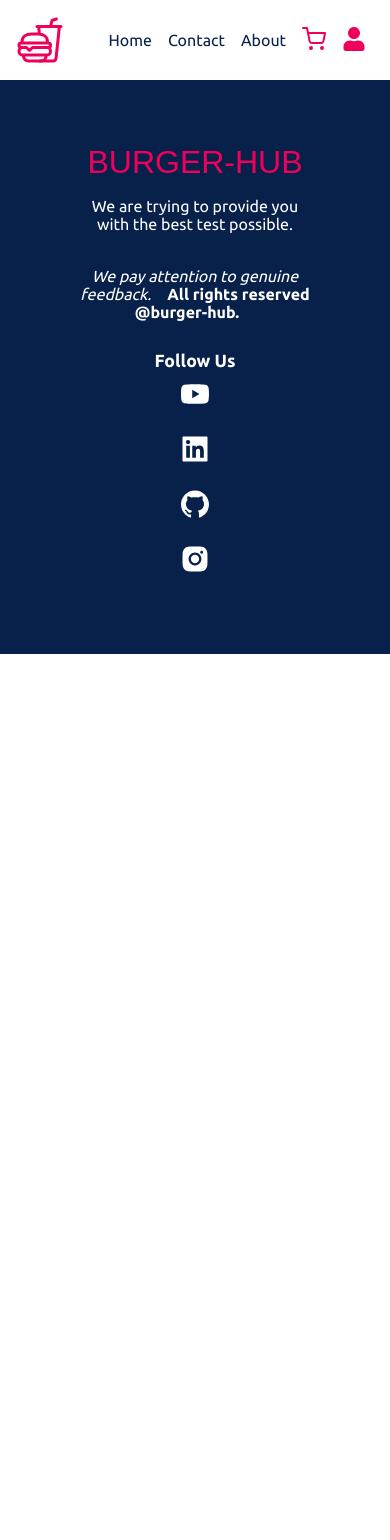
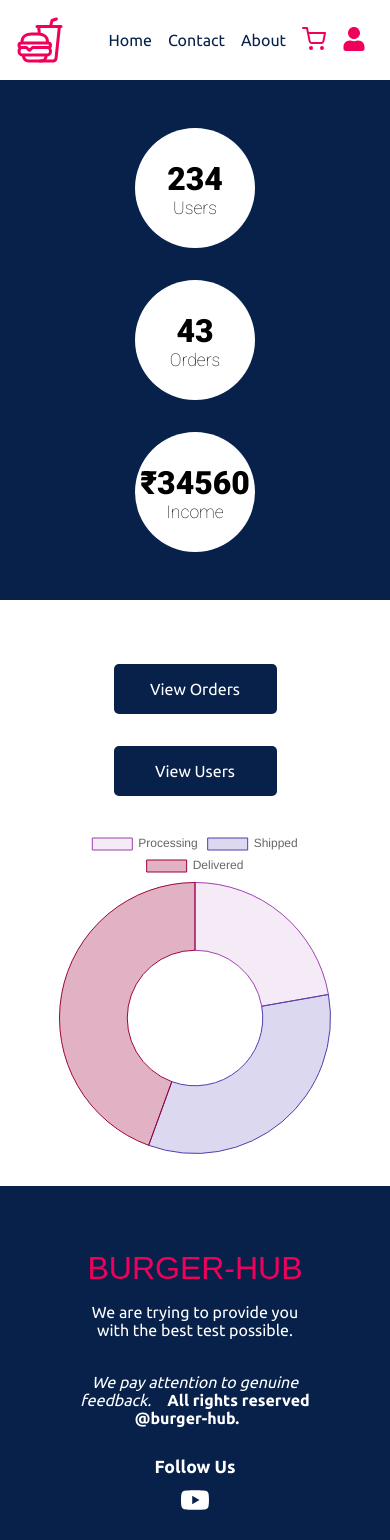
Before and after one commit to abhijitnr/BURGER-HUB-MERN, a React (Create React App) app in the folder frontend/: page /admin/dashboard in a window 390 px wide. Shown: the top 1540 px of the page. Before the commit the page ends 844 px from the top, so only its background shows below. Built offline with nearby package versions, Linux system fonts and the light colour scheme.

Commit message:
Admin Page added

```diff
--- a/frontend/src/App.js
+++ b/frontend/src/App.js
@@ -12,6 +12,7 @@
 import Profile from "./components/profile/Profile";
 import MyOrders from "./components/myOrders/MyOrders";
 import OrderDetails from "./components/myOrders/OrderDetails";
+import Dashboard from "./components/admin/Dashboard";
 
 import "./styles/app.scss";
 import "./styles/header.scss";
@@ -28,6 +29,7 @@
 import "./styles/profile.scss";
 import "./styles/table.scss";
 import "./styles/orderDetails.scss";
+import "./styles/dashboard.scss";
 
 function App() {
   return (
@@ -47,6 +49,7 @@
         <Route path="/me" element={<Profile />} />
         <Route path="/myorders" element={<MyOrders />} />
         <Route path="/order/:id" element={<OrderDetails />} />
+        <Route path="/admin/dashboard" element={<Dashboard />} />
       </Routes>
 
       {/* Footer */}
--- /dev/null
+++ b/frontend/src/components/admin/Dashboard.jsx
@@ -0,0 +1,63 @@
+import { Link } from "react-router-dom";
+import { Doughnut } from "react-chartjs-2";
+import { Chart as ChartJS, Tooltip, ArcElement, Legend } from "chart.js";
+
+ChartJS.register(Tooltip, ArcElement, Legend);
+
+const Box = ({ title, value }) => (
+  <div>
+    <h3>
+      {title === "Income" && "₹"}
+      {value}
+    </h3>
+    <p>{title}</p>
+  </div>
+);
+
+const Dashboard = () => {
+  const data = {
+    labels: ["Processing", "Shipped", "Delivered"],
+    datasets: [
+      {
+        label: "# of orders",
+        data: [2, 3, 4],
+        backgroundColor: [
+          "rgba(159, 63, 176, 0.1)",
+          "rgba(78, 63, 176, 0.2)",
+          "rgba(156, 0, 60, 0.3)",
+        ],
+        borderColor: [
+          "rgb(159, 63, 176)",
+          "rgb(78, 63, 176)",
+          "rgb(156, 0, 60)",
+        ],
+        borderWidth: 1,
+      },
+    ],
+  };
+
+  return (
+    <section className="dashboard">
+      <main>
+        <article>
+          <Box title="Users" value={234} />
+          <Box title="Orders" value={43} />
+          <Box title="Income" value={34560} />
+        </article>
+
+        <section>
+          <div>
+            <Link to="/admin/orders">View Orders</Link>
+            <Link to="/admin/users">View Users</Link>
+          </div>
+
+          <aside>
+            <Doughnut data={data} />
+          </aside>
+        </section>
+      </main>
+    </section>
+  );
+};
+
+export default Dashboard;
--- /dev/null
+++ b/frontend/src/styles/dashboard.scss
@@ -0,0 +1,110 @@
+@import "colors";
+
+.dashboard {
+  background-color: $pink;
+  width: 100%;
+  height: 100vh;
+
+  > main {
+    height: 100%;
+    background-color: white;
+    max-width: 900px;
+    margin: auto;
+
+    > article {
+      background-color: $dark;
+      padding: 2rem;
+      display: flex;
+      justify-content: space-evenly;
+      align-items: center;
+
+      > div {
+        background-color: white;
+        border-radius: 50%;
+        text-align: center;
+        height: 120px;
+        width: 120px;
+        padding: 2rem 0;
+
+        > h3 {
+          font: 800 2rem "Roboto";
+        }
+
+        > p {
+          font: 100 1.1rem "Roboto";
+        }
+      }
+    }
+
+    > section {
+      display: flex;
+      justify-content: space-between;
+      padding: 6rem;
+
+      > div {
+        display: flex;
+        flex-direction: column;
+        width: 50%;
+        justify-content: center;
+        align-items: center;
+
+        > a {
+          white-space: nowrap;
+          background-color: $dark;
+          color: white;
+          padding: 1rem;
+          width: 50%;
+          text-align: center;
+          border-radius: 5px;
+          margin: 1rem;
+          &:hover {
+            background-color: $reddark;
+          }
+        }
+      }
+
+      > aside {
+        width: 50%;
+      }
+    }
+  }
+}
+
+@media screen and (max-width: 820px) {
+  .dashboard {
+    height: 100vmin;
+    > main > section {
+      padding: 2rem;
+    }
+  }
+}
+
+@media screen and (max-width: 600px) {
+  .dashboard {
+    height: unset;
+    min-height: 100vh;
+    > main {
+      > article {
+        flex-direction: column;
+
+        > div {
+          margin: 1rem;
+        }
+      }
+
+      > section {
+        flex-direction: column;
+        padding: 2rem;
+
+        > div {
+          width: 100%;
+          margin: 1rem 0;
+        }
+
+        > aside {
+          width: 100%;
+        }
+      }
+    }
+  }
+}
```
